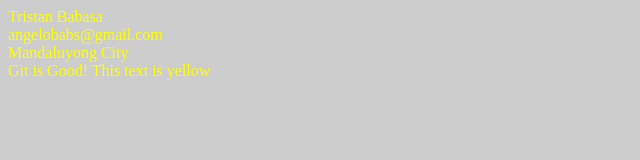
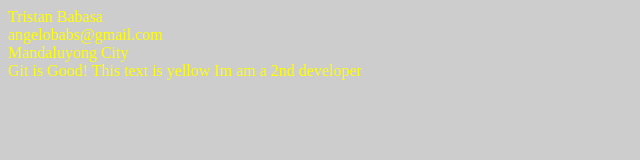
Before and after one commit to tristanbabasa/pokemon, a plain HTML site: page index.html in a window 1280 px wide. Shown: the whole page, without its empty margins (0-640 px from the left). Drawn offline with Linux system fonts and the light colour scheme.

Commit message:
Added by 2nd developer

```diff
--- a/index.html
+++ b/index.html
@@ -19,5 +19,7 @@
 		Git is Good!
 
 		This text is yellow
+
+		Im am a 2nd developer
 	</body>
 </html>
```
